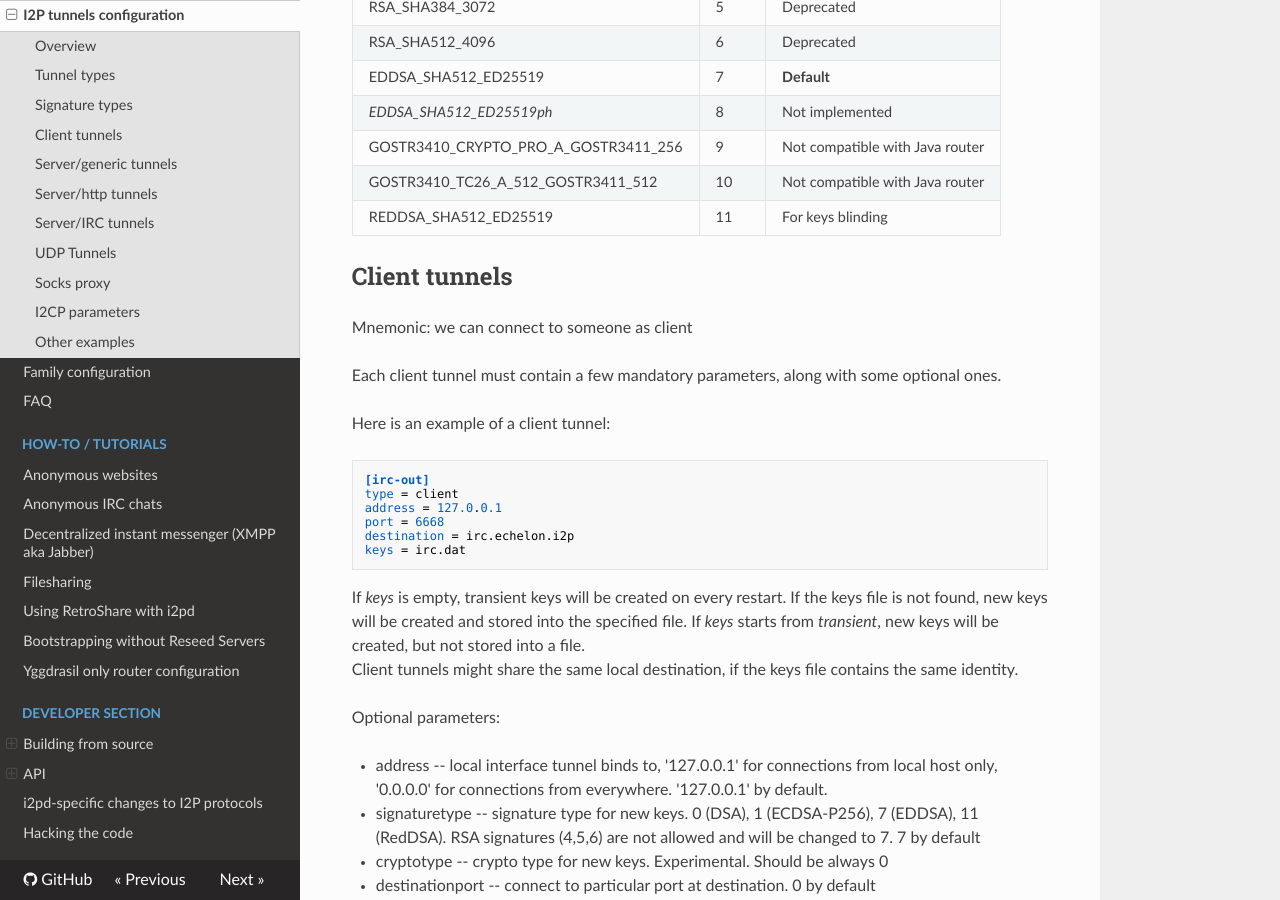
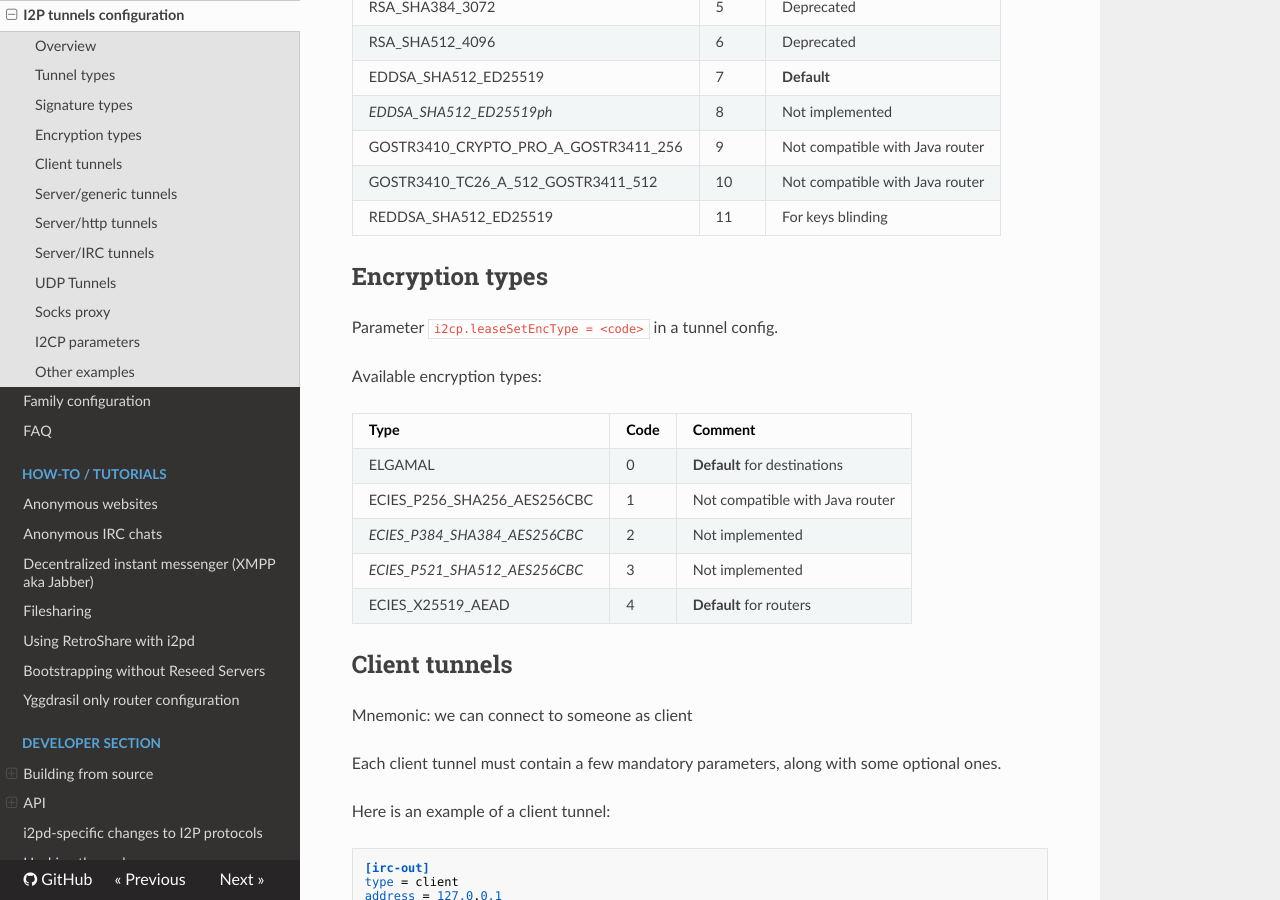
Before and after one commit to PurpleI2P/i2pd_docs_en, an MkDocs documentation site: the page built from docs/user-guide/tunnels.md, in a window 1280 px wide and 900 px high, scrolled down 1203 px. Built offline with MkDocs 1.6.1, drawn with Linux system fonts in a browser that asks for light colours; nearby versions of some CDN libraries; old or Windows-style settings are respelled for this version of MkDocs.

Commit message:
enc types

```diff
--- a/docs/user-guide/tunnels.md
+++ b/docs/user-guide/tunnels.md
@@ -49,6 +49,20 @@ GOSTR3410_CRYPTO_PRO_A_GOSTR3411_256 | 9    | Not compatible with Java router
 GOSTR3410_TC26_A_512_GOSTR3411_512   | 10   | Not compatible with Java router
 REDDSA_SHA512_ED25519                | 11   | For keys blinding
 
+Encryption types
+------------
+
+Parameter `i2cp.leaseSetEncType = <code>` in a tunnel config.
+
+Available encryption types:
+
+Type                                 | Code | Comment
+------------------------------------ | ---- | -----------
+ELGAMAL                              | 0    | **Default** for destinations
+ECIES_P256_SHA256_AES256CBC          | 1    | Not compatible with Java router
+*ECIES_P384_SHA384_AES256CBC*        | 2    | Not implemented
+*ECIES_P521_SHA512_AES256CBC*        | 3    | Not implemented
+ECIES_X25519_AEAD                    | 4    | **Default** for routers
 
 Client tunnels
 --------------
```
